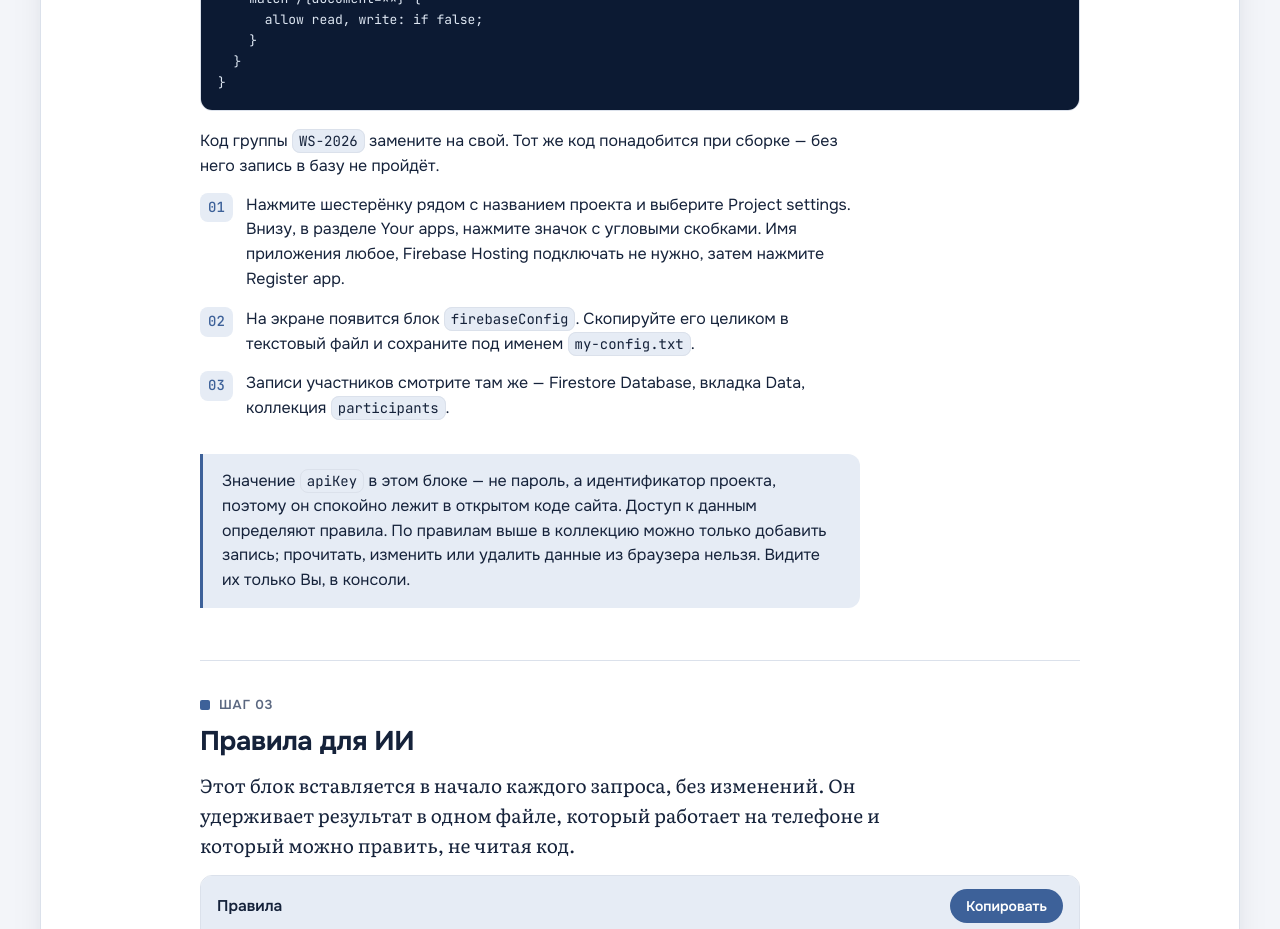
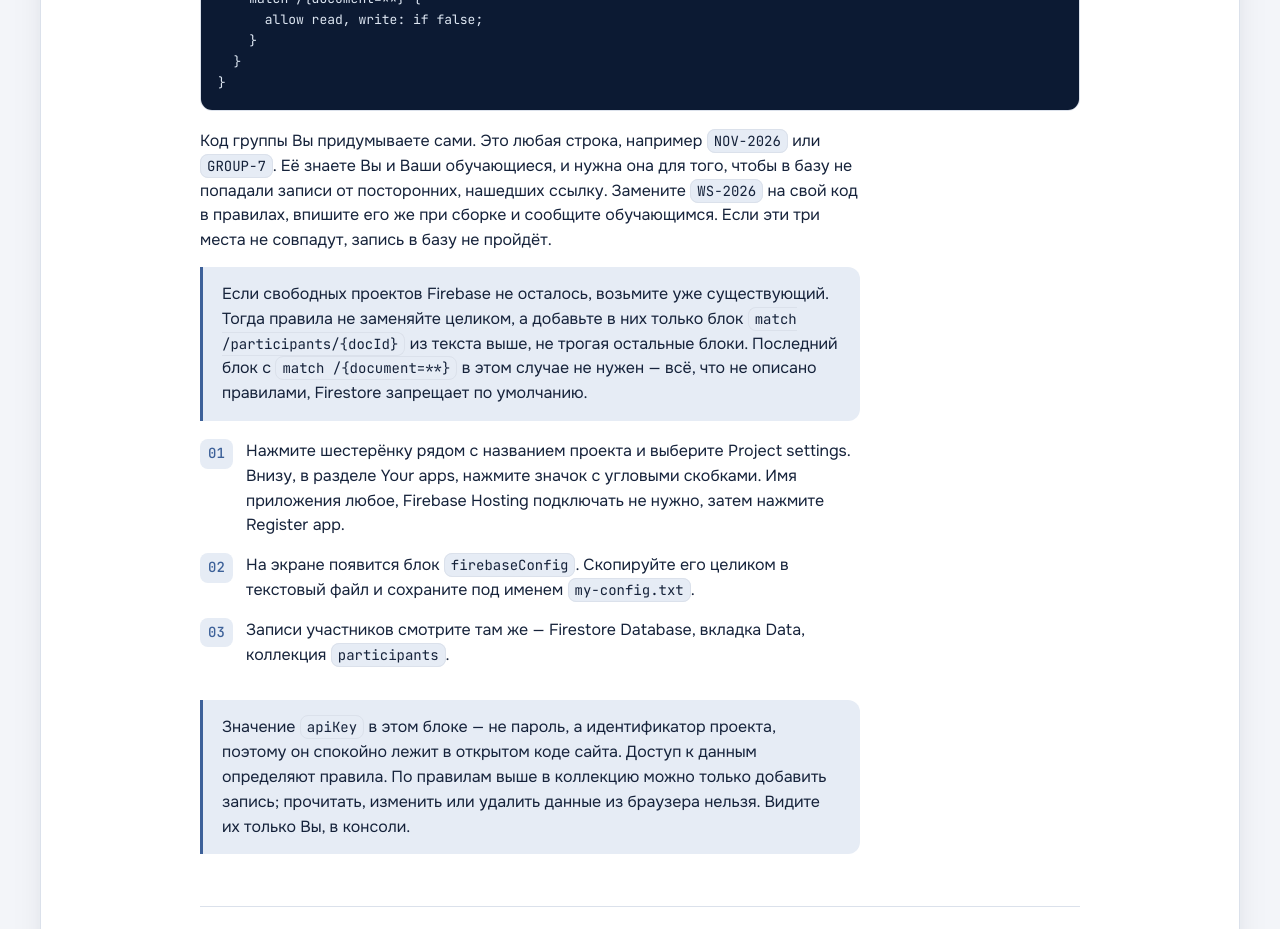
Before and after one commit to Oletol/Course-maker, a plain HTML site: page index.html in a window 1280 px wide. Shown: the part 1700-2629 px from the top of the page. Drawn offline with Linux system fonts and the light colour scheme.

Commit message:
firebase settings

```diff
--- a/index.html
+++ b/index.html
@@ -114,7 +114,8 @@ service cloud.firestore {
   }
 }</pre>
     </div>
-    <p>Код группы <code>WS-2026</code> замените на свой. Тот же код понадобится при сборке — без него запись в базу не пройдёт.</p>
+    <p>Код группы Вы придумываете сами. Это любая строка, например <code>NOV-2026</code> или <code>GROUP-7</code>. Её знаете Вы и Ваши обучающиеся, и нужна она для того, чтобы в базу не попадали записи от посторонних, нашедших ссылку. Замените <code>WS-2026</code> на свой код в правилах, впишите его же при сборке и сообщите обучающимся. Если эти три места не совпадут, запись в базу не пройдёт.</p>
+    <div class="note"><p>Если свободных проектов Firebase не осталось, возьмите уже существующий. Тогда правила не заменяйте целиком, а добавьте в них только блок <code>match /participants/{docId}</code> из текста выше, не трогая остальные блоки. Последний блок с <code>match /{document=**}</code> в этом случае не нужен — всё, что не описано правилами, Firestore запрещает по умолчанию.</p></div>
     <ol class="steps" start="5">
       <li>Нажмите шестерёнку рядом с названием проекта и выберите Project settings. Внизу, в разделе Your apps, нажмите значок с угловыми скобками. Имя приложения любое, Firebase Hosting подключать не нужно, затем нажмите Register app.</li>
       <li>На экране появится блок <code>firebaseConfig</code>. Скопируйте его целиком в текстовый файл и сохраните под именем <code>my-config.txt</code>.</li>
@@ -151,7 +152,8 @@ service cloud.firestore {
   }
 }</pre>
     </div>
-    <p>Replace the group code <code>WS-2026</code> with your own. You will need the same code when building, because without it nothing can be written to the database.</p>
+    <p>You invent the group code yourself. It is any string, for example <code>NOV-2026</code> or <code>GROUP-7</code>. You and your learners know it, and its purpose is to keep records from strangers who find the link out of your database. Replace <code>WS-2026</code> with your own code in the rules, put the same code in when building, and tell it to your learners. If those three places do not match, nothing can be written to the database.</p>
+    <div class="note"><p>If you have no free Firebase projects left, use an existing one. In that case do not replace the rules wholesale; add only the <code>match /participants/{docId}</code> block from the text above, leaving the other blocks untouched. The final <code>match /{document=**}</code> block is then unnecessary, because Firestore denies anything the rules do not describe.</p></div>
     <ol class="steps" start="5">
       <li>Click the gear icon next to the project name and choose Project settings. At the bottom, under Your apps, click the angle brackets icon. Any app name will do, Firebase Hosting is not needed, then click Register app.</li>
       <li>A <code>firebaseConfig</code> block appears on screen. Copy the whole of it into a text file and save it as <code>my-config.txt</code>.</li>
```
Also changed, not shown: ._index.html (added).
